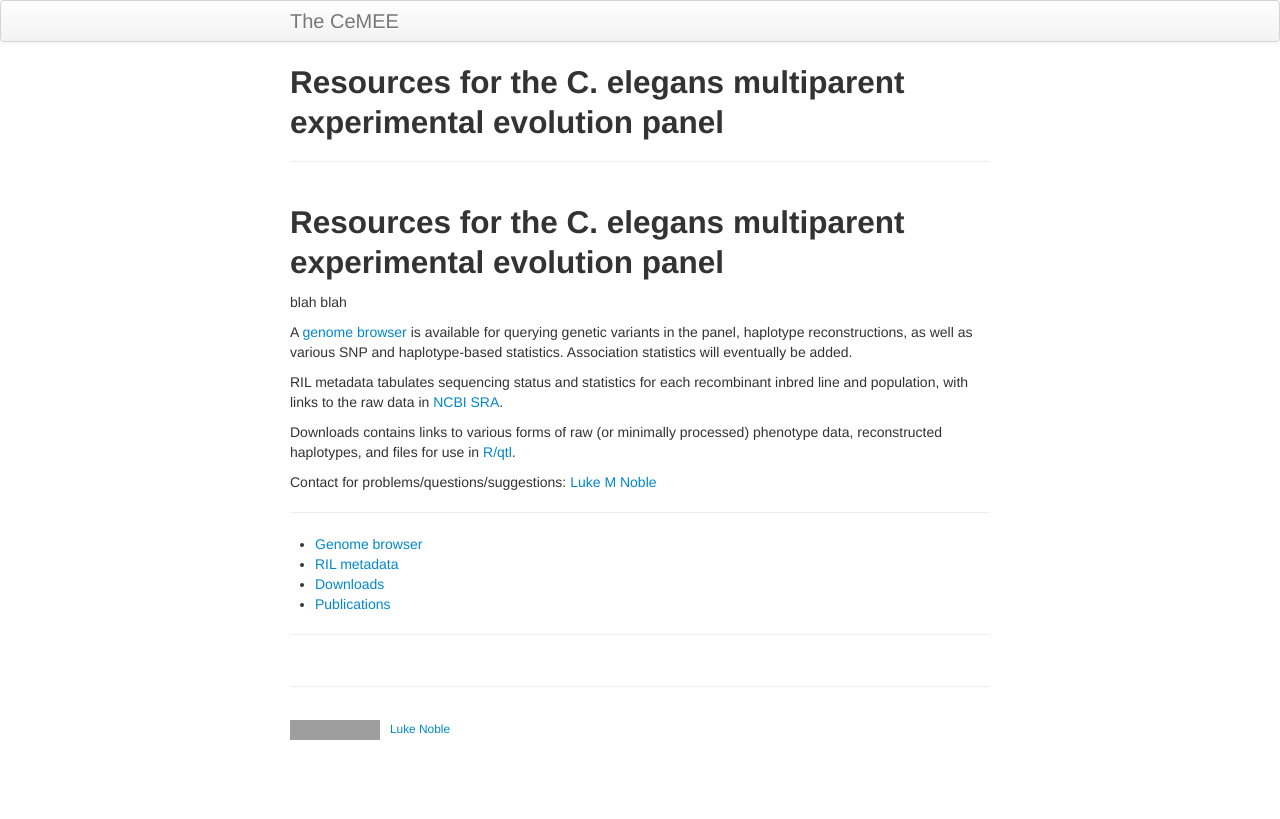
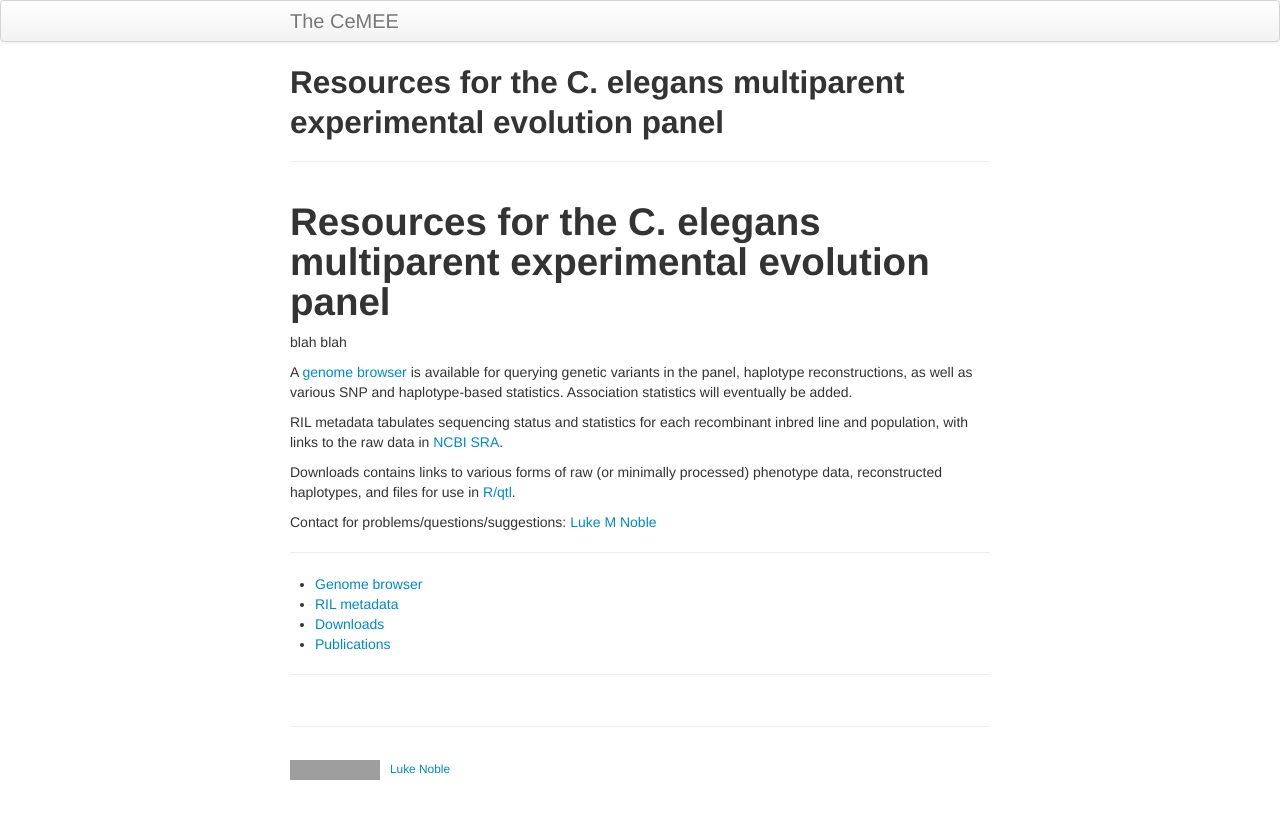
Before and after one commit to lukemn/cemee, a Jekyll site: the page built from index.md, in a window 1280 px wide. Shown: the top 819 px of the page. Built offline with Jekyll 4.4.1, drawn with Linux system fonts in a browser that asks for light colours; our own code applies the rules of GitHub Pages for plain Markdown files; grey boxes are pictures that could not be loaded.

Commit message:
formatting

```diff
--- a/index.md
+++ b/index.md
@@ -4,7 +4,8 @@ title: CeMEE: the C. elegans multiparent experimental evolution panel
 description: Resource page
 ---
 
-## Resources for the C. elegans multiparent experimental evolution panel
+
+# Resources for the C. elegans multiparent experimental evolution panel
 
 blah blah
 
```
